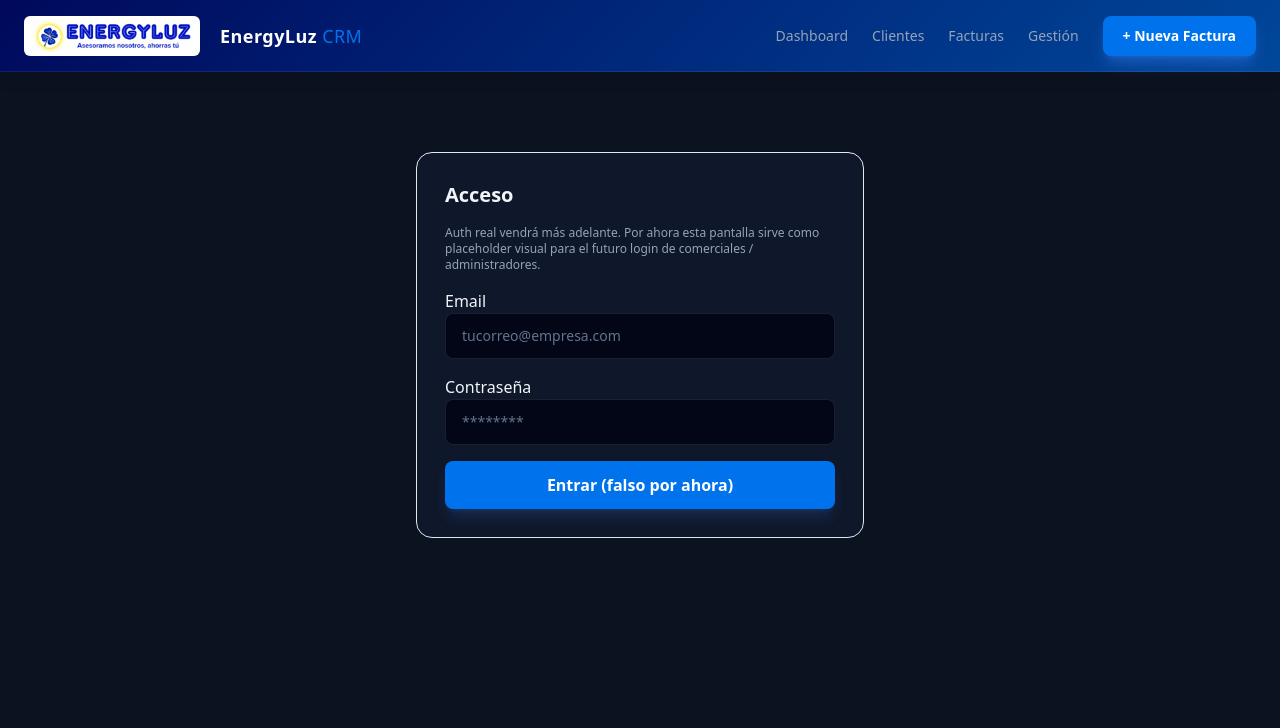
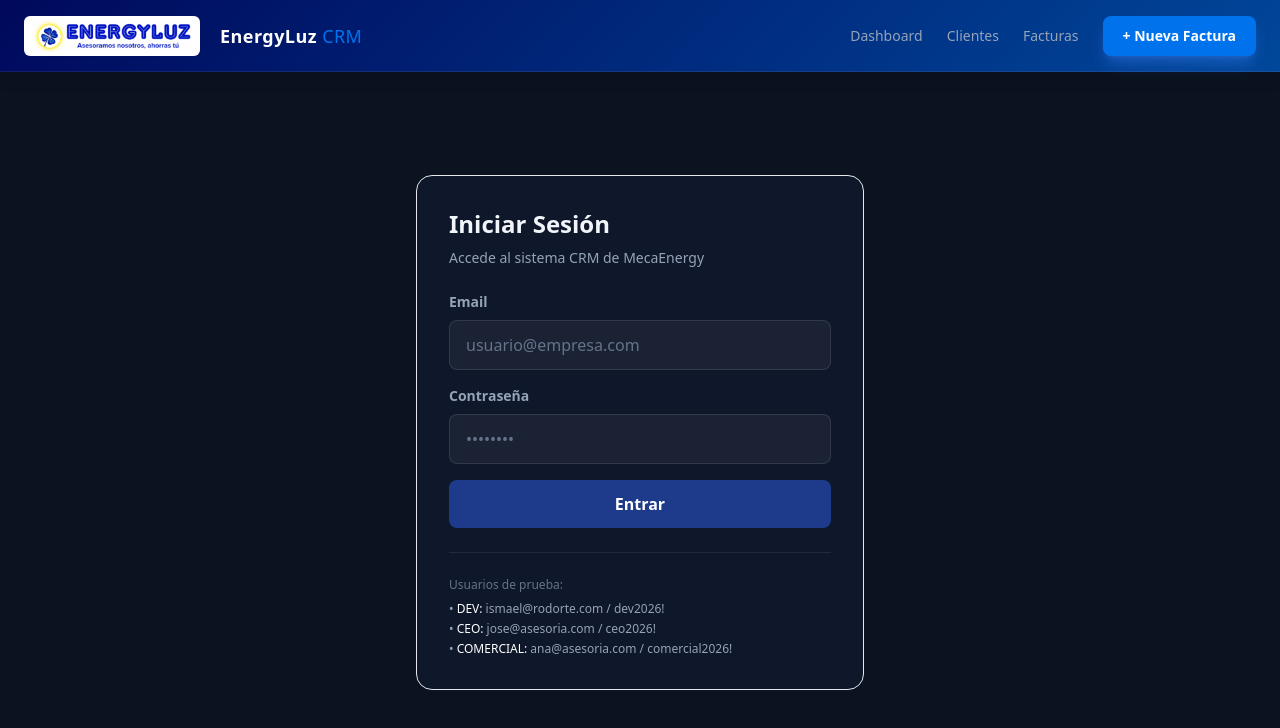
Before and after one commit to ismaelz001/RapidEnergy, a Next.js app: page /login in a window 1280 px wide. Shown: the top 728 px of the page. Built offline with nearby package versions, Linux system fonts and the light colour scheme; no server answers.

Commit message:
feat: login screen with credential validation and logout functionality

```diff
--- a/app/gestion/layout.jsx
+++ b/app/gestion/layout.jsx
@@ -1,20 +1,38 @@
 "use client";
 
-import { useEffect } from 'react';
+import { useEffect, useState } from 'react';
 import { useRouter, usePathname } from 'next/navigation';
 import { getUserRole, canAccessGestion } from '@/lib/auth';
 
 export default function GestionLayout({ children }) {
   const router = useRouter();
   const pathname = usePathname();
+  const [userName, setUserName] = useState("");
+  const [userRole, setUserRole] = useState("");
 
-  // Protección de ruta
+  // Protección de ruta + cargar info usuario
   useEffect(() => {
     const role = getUserRole();
+    const name = typeof window !== 'undefined' ? localStorage.getItem('user_name') || 'Usuario' : 'Usuario';
+
     if (!canAccessGestion(role)) {
-      router.push('/dashboard');
+      router.push('/login');
+      return;
     }
+
+    setUserName(name);
+    setUserRole(role);
   }, [router]);
+
+  const handleLogout = () => {
+    if (confirm('¿Seguro que quieres cerrar sesión?')) {
+      localStorage.removeItem('user_id');
+      localStorage.removeItem('user_role');
+      localStorage.removeItem('user_email');
+      localStorage.removeItem('user_name');
+      router.push('/');
+    }
+  };
 
   const tabs = [
     { id: 'resumen', label: 'Resumen', href: '/gestion/resumen' },
@@ -26,9 +44,26 @@ export default function GestionLayout({ children }) {
 
   return (
     <div className="flex flex-col gap-8">
-      {/* Header con tabs */}
+      {/* Header con tabs y botón salir */}
       <div className="flex flex-col gap-6 border-b border-[rgba(255,255,255,0.08)]">
-        <h1 className="text-3xl font-bold text-white tracking-tight">Gestión</h1>
+        <div className="flex items-center justify-between">
+          <h1 className="text-3xl font-bold text-white tracking-tight">Gestión</h1>
+
+          {/* Usuario y salir */}
+          <div className="flex items-center gap-4">
+            <div className="text-right">
+              <p className="text-sm font-semibold text-white">{userName}</p>
+              <p className="text-xs text-[#64748B] uppercase">{userRole}</p>
+            </div>
+            <button
+              onClick={handleLogout}
+              className="px-4 py-2 bg-[rgba(255,255,255,0.05)] hover:bg-[rgba(255,255,255,0.1)] text-[#94A3B8] hover:text-white rounded-lg text-sm font-semibold transition-colors"
+            >
+              Salir
+            </button>
+          </div>
+        </div>
+
         <div className="flex items-center gap-8 translate-y-[1px]">
           {tabs.map((tab) => (
             <a
--- a/app/login/page.jsx
+++ b/app/login/page.jsx
@@ -1,25 +1,126 @@
+"use client";
+
+import { useState } from 'react';
+import { useRouter } from 'next/navigation';
+
+// Usuarios de prueba (debe coincidir con CREDENCIALES_PRUEBA.md)
+const USERS = {
+  "ismael@rodorte.com": { password: "dev2026!", role: "dev", id: 1, name: "Ismael Rodríguez" },
+  "jose@asesoria.com": { password: "ceo2026!", role: "ceo", id: 2, name: "José Moreno" },
+  "ana@asesoria.com": { password: "comercial2026!", role: "comercial", id: 3, name: "Ana López" },
+  "carlos@asesoria.com": { password: "comercial2026!", role: "comercial", id: 4, name: "Carlos Ruiz" },
+  "juan@test.com": { password: "comercial2026!", role: "comercial", id: 5, name: "Juan Pérez" },
+};
+
 export default function LoginPage() {
+  const router = useRouter();
+  const [email, setEmail] = useState("");
+  const [password, setPassword] = useState("");
+  const [error, setError] = useState("");
+  const [loading, setLoading] = useState(false);
+
+  const handleLogin = (e) => {
+    e.preventDefault();
+    setError("");
+    setLoading(true);
+
+    // Simular delay de red
+    setTimeout(() => {
+      const user = USERS[email];
+
+      if (!user) {
+        setError("Usuario no encontrado");
+        setLoading(false);
+        return;
+      }
+
+      if (user.password !== password) {
+        setError("Contraseña incorrecta");
+        setLoading(false);
+        return;
+      }
+
+      // Guardar sesión en localStorage
+      localStorage.setItem('user_id', user.id.toString());
+      localStorage.setItem('user_role', user.role);
+      localStorage.setItem('user_email', email);
+      localStorage.setItem('user_name', user.name);
+
+      // Redirigir según rol
+      if (user.role === 'comercial') {
+        router.push('/dashboard');
+      } else {
+        router.push('/gestion/resumen');
+      }
+
+      setLoading(false);
+    }, 500);
+  };
+
   return (
-    <div className="flex flex-col items-center justify-center py-10">
-      <div className="bg-[#0F172A] rounded-[16px] p-[28px] w-full max-w-md border border-white/8">
-        <h1 className="mb-4 text-xl font-semibold text-[#F1F5F9]">Acceso</h1>
-        <p className="mb-4 text-xs text-[#94A3B8]">
-          Auth real vendrá más adelante. Por ahora esta pantalla sirve como placeholder
-          visual para el futuro login de comerciales / administradores.
-        </p>
-        <form className="space-y-4">
+    <div className="flex flex-col items-center justify-center min-h-[80vh] py-10">
+      <div className="bg-[#0F172A] rounded-[16px] p-[32px] w-full max-w-md border border-white/8">
+        <div className="mb-6">
+          <h1 className="mb-2 text-2xl font-bold text-[#F1F5F9]">Iniciar Sesión</h1>
+          <p className="text-sm text-[#94A3B8]">
+            Accede al sistema CRM de MecaEnergy
+          </p>
+        </div>
+
+        <form onSubmit={handleLogin} className="space-y-4">
           <div>
-            <label className="label text-[#F1F5F9]">Email</label>
-            <input className="input" type="email" placeholder="tucorreo@empresa.com" />
+            <label className="block text-sm font-semibold text-[#94A3B8] mb-2">
+              Email
+            </label>
+            <input
+              className="w-full px-4 py-3 bg-[rgba(255,255,255,0.05)] border border-[rgba(255,255,255,0.1)] rounded-lg text-white placeholder-[#64748B] focus:outline-none focus:border-[#1E3A8A]"
+              type="email"
+              placeholder="usuario@empresa.com"
+              value={email}
+              onChange={(e) => setEmail(e.target.value)}
+              required
+              disabled={loading}
+            />
           </div>
+
           <div>
-            <label className="label text-[#F1F5F9]">Contraseña</label>
-            <input className="input" type="password" placeholder="********" />
+            <label className="block text-sm font-semibold text-[#94A3B8] mb-2">
+              Contraseña
+            </label>
+            <input
+              className="w-full px-4 py-3 bg-[rgba(255,255,255,0.05)] border border-[rgba(255,255,255,0.1)] rounded-lg text-white placeholder-[#64748B] focus:outline-none focus:border-[#1E3A8A]"
+              type="password"
+              placeholder="••••••••"
+              value={password}
+              onChange={(e) => setPassword(e.target.value)}
+              required
+              disabled={loading}
+            />
           </div>
-          <button type="button" className="btn-primary w-full bg-[#1E3A8A] hover:bg-[#1E3A8A]/90 text-white font-semibold">
-            Entrar (falso por ahora)
+
+          {error && (
+            <div className="px-4 py-3 bg-red-500/10 border border-red-500/20 rounded-lg text-red-400 text-sm">
+              {error}
+            </div>
+          )}
+
+          <button
+            type="submit"
+            className="w-full py-3 bg-[#1E3A8A] hover:bg-[#1E40AF] text-white font-semibold rounded-lg transition-colors disabled:opacity-50 disabled:cursor-not-allowed"
+            disabled={loading}
+          >
+            {loading ? 'Iniciando sesión...' : 'Entrar'}
           </button>
         </form>
+
+        <div className="mt-6 pt-6 border-t border-[rgba(255,255,255,0.08)]">
+          <p className="text-xs text-[#64748B] mb-2">Usuarios de prueba:</p>
+          <div className="space-y-1 text-xs text-[#94A3B8]">
+            <p>• <span className="text-white">DEV:</span> ismael@rodorte.com / dev2026!</p>
+            <p>• <span className="text-white">CEO:</span> jose@asesoria.com / ceo2026!</p>
+            <p>• <span className="text-white">COMERCIAL:</span> ana@asesoria.com / comercial2026!</p>
+          </div>
+        </div>
       </div>
     </div>
   );
--- a/app/page.tsx
+++ b/app/page.tsx
@@ -13,7 +13,7 @@ export default function HomePage() {
           </div>
           <div className="flex items-center gap-4">
             <Link
-              href="/dashboard"
+              href="/login"
               className="px-6 py-2.5 bg-[#16A34A] hover:bg-[#15803D] text-white font-semibold rounded-lg transition-all shadow-lg hover:shadow-xl"
             >
               Acceder al CRM
@@ -43,7 +43,7 @@ export default function HomePage() {
 
           <div className="flex flex-col sm:flex-row items-center justify-center gap-4">
             <Link
-              href="/dashboard"
+              href="/login"
               className="px-8 py-4 bg-[#16A34A] hover:bg-[#15803D] text-white text-lg font-bold rounded-xl shadow-2xl hover:shadow-[#16A34A]/50 transition-all transform hover:scale-105"
             >
               Entrar al CRM
--- a/lib/auth.js
+++ b/lib/auth.js
@@ -6,8 +6,19 @@
  */
 
 /**
+ * Verifica si hay una sesión activa
+ * @returns {boolean}
+ */
+export function isAuthenticated() {
+  if (typeof window !== 'undefined') {
+    return !!localStorage.getItem('user_id') && !!localStorage.getItem('user_role');
+  }
+  return false;
+}
+
+/**
  * Obtiene el rol del usuario actual
- * @returns {string} 'dev' | 'ceo' | 'manager' | 'comercial'
+ * @returns {string | null} 'dev' | 'ceo' | 'comercial' | null
  */
 export function getUserRole() {
   // Intentar leer de localStorage
@@ -18,9 +29,8 @@ export function getUserRole() {
     }
   }
 
-  // Default para testing: 'ceo'
-  // En producción debería ser 'comercial' o redirect a login
-  return 'ceo';
+  // Sin sesión
+  return null;
 }
 
 /**
```
